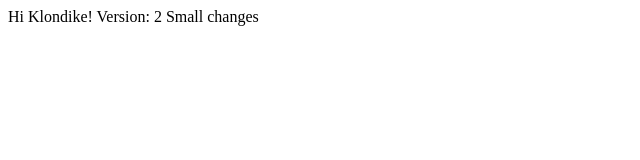
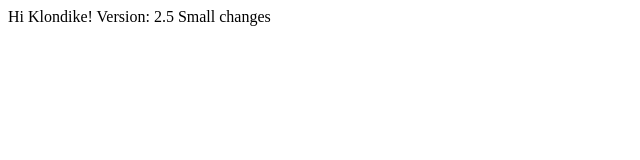
Before and after one commit to exact84/Klondike, a website: page index.html in a window 1280 px wide. Shown: the full height of the page, 0-640 px from the left. Drawn offline with Linux system fonts and the light colour scheme.

Commit message:
[v2.6.0] Test/test2 (#18)
* test: Increase version

* chore: bump version & update changelog [skip ci]

* fix: fix changelog workflow

---------

Co-authored-by: github-actions[bot] <github-actions[bot]@users.noreply.github.com>

```diff
--- a/index.html
+++ b/index.html
@@ -7,7 +7,7 @@
 </head>
 <body>
   Hi Klondike!
-  Version: 2
+  Version: 2.5
   Small changes
 </body>
 </html>
--- a/package.json
+++ b/package.json
@@ -1,6 +1,6 @@
 {
   "name": "klondike",
-  "version": "2.4.0",
+  "version": "2.5.0",
   "description": "Training project for klondike game info",
   "main": "index.js",
   "scripts": {
```
Also changed, not shown: .github/workflows/changelog.yml, CHANGELOG.md.
